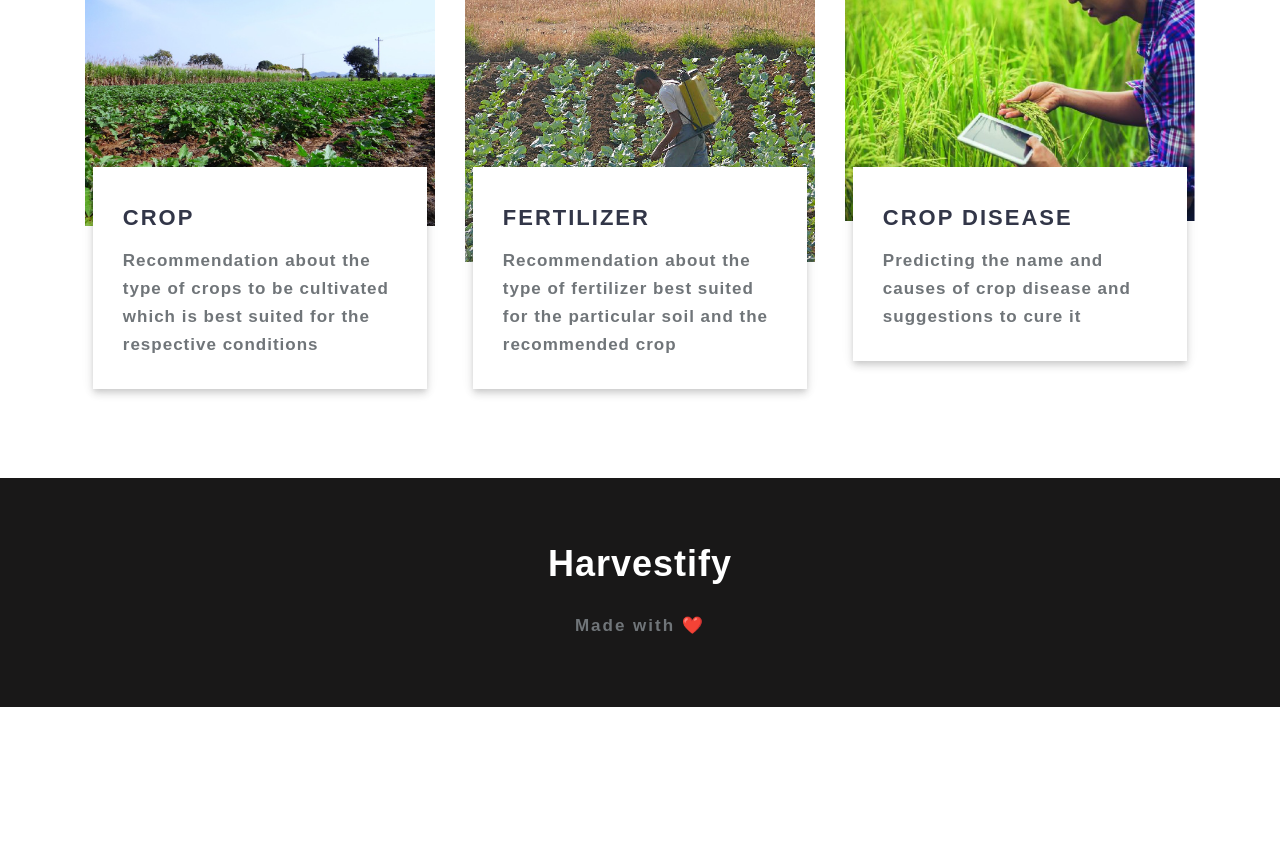
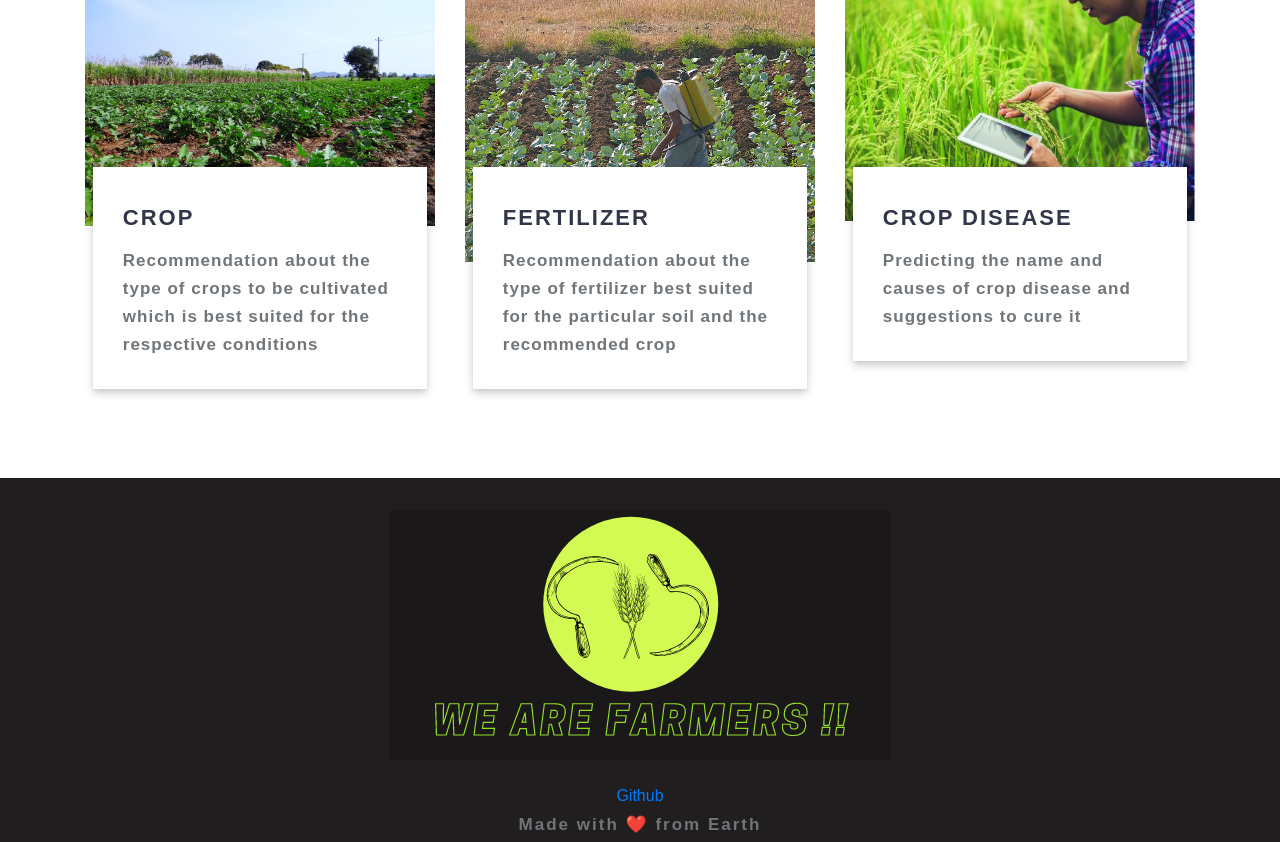
Before and after one commit to amnindersingh12/Help-to-farmers, a Flask app: page / in a window 1280 px wide. Shown: the part 1579-2421 px from the top of the page. Before the commit the page ends 2286 px from the top, so only its background shows below. Run offline with Flask 2, Linux system fonts and the light colour scheme; parts of the project's set-up code (start-up, migrations or seed data) failed here and were passed over; some libraries are stand-ins or nearby versions; some web fonts are replaced.

Commit message:
did some changes

```diff
--- a/static/css/style.css
+++ b/static/css/style.css
@@ -721,10 +721,10 @@ p.footer-para {
     display: inline-block;
 }
 footer{
-    background: #191818;
+    background:#211E20;
 }
 .footercopy-social ul li a {
-    color: #333;
+    color: 211E20;
     text-align: center;
 }
 
--- a/templates/index.html
+++ b/templates/index.html
@@ -79,7 +79,7 @@
 
 				<img src="{{ url_for('static', filename='images/s4.jpg') }}" class="img-fluid" alt="">
 
-				<!-- <img src="images/s4.jpg" class="img-fliud" alt="" /> -->
+
 				<a href="{{ url_for('disease_prediction') }}">
 					<div class="blog-info">
 						<h4>Crop Disease</h4>
--- a/templates/layout.html
+++ b/templates/layout.html
@@ -191,14 +191,15 @@ Smartphone Compatible web template, free webdesigns for Nokia, Samsung, LG, Sony
 	{% block body %} {% endblock %}
 
 	<!-- footer -->
-	<footer class="text-center py-5">
-		<div class="container py-md-3">
+	<footer class="text-center ">
+		<div class="container py-md-3"></div>
 			<!-- logo -->
 			<h2 class="logo2 text-center">
 				<a href="{{ url_for('home') }}">
-					Harvestify
-				</a>
-			</h2>
+				<img src="{{ url_for('static', filename='images/we.png') }}" class="img-fluid" style=" display: inline-block;
+				border: 0px;
+				background-color: transparent;"alt="">
+			</a></h2>
 			<!-- //logo -->
 			<!-- address -->
 			<div class="contact-left-footer mt-4">
@@ -207,11 +208,11 @@ Smartphone Compatible web template, free webdesigns for Nokia, Samsung, LG, Sony
 
 
 
-				<!-- <a href="community.html">Community</a> -->
-				</p>
+			<a href="https://github.com/amnindersingh12/Project_2">Github</a>
+
 			</div>
-			<p class="homelogo">
-			<p>Made with ❤️ </p>
+			<!-- <p class="homelogo"> -->
+			<p>Made with ❤️ from Earth</p>
 
 
 		</div>
```
Also changed, not shown: static/images/logo.png, static/images/tractor.jpg (added), static/images/we.png (added).
